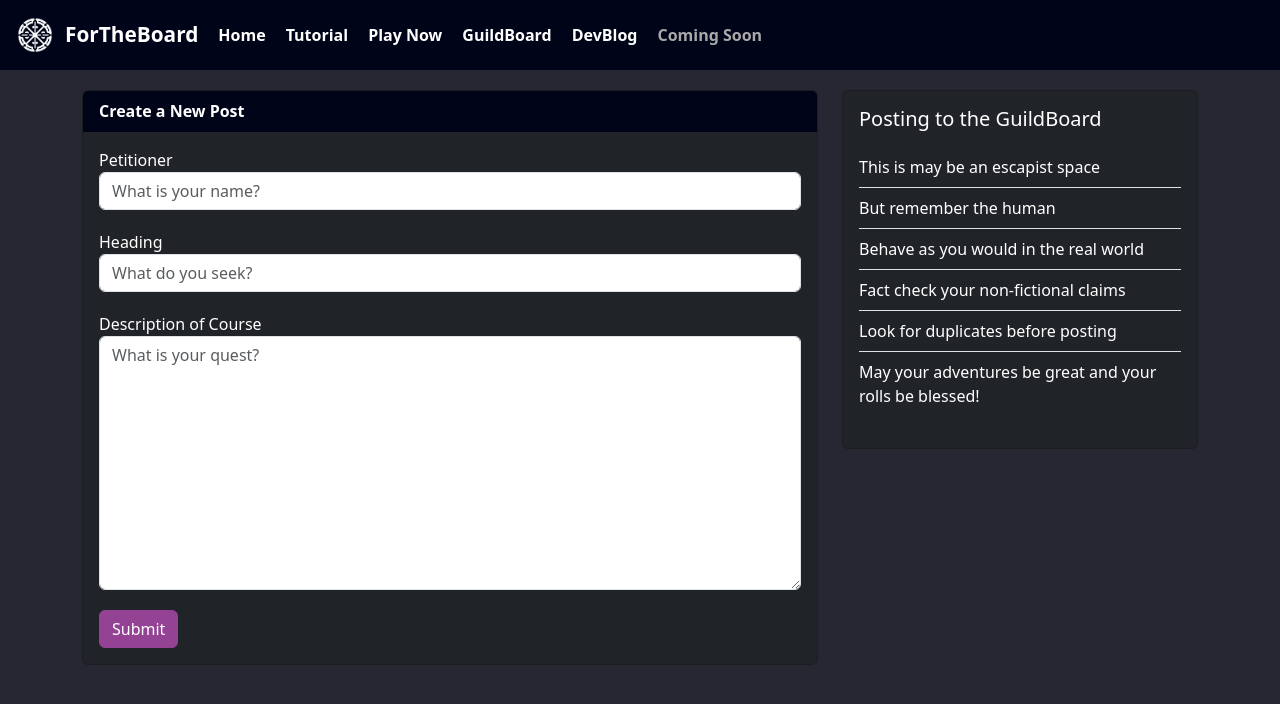
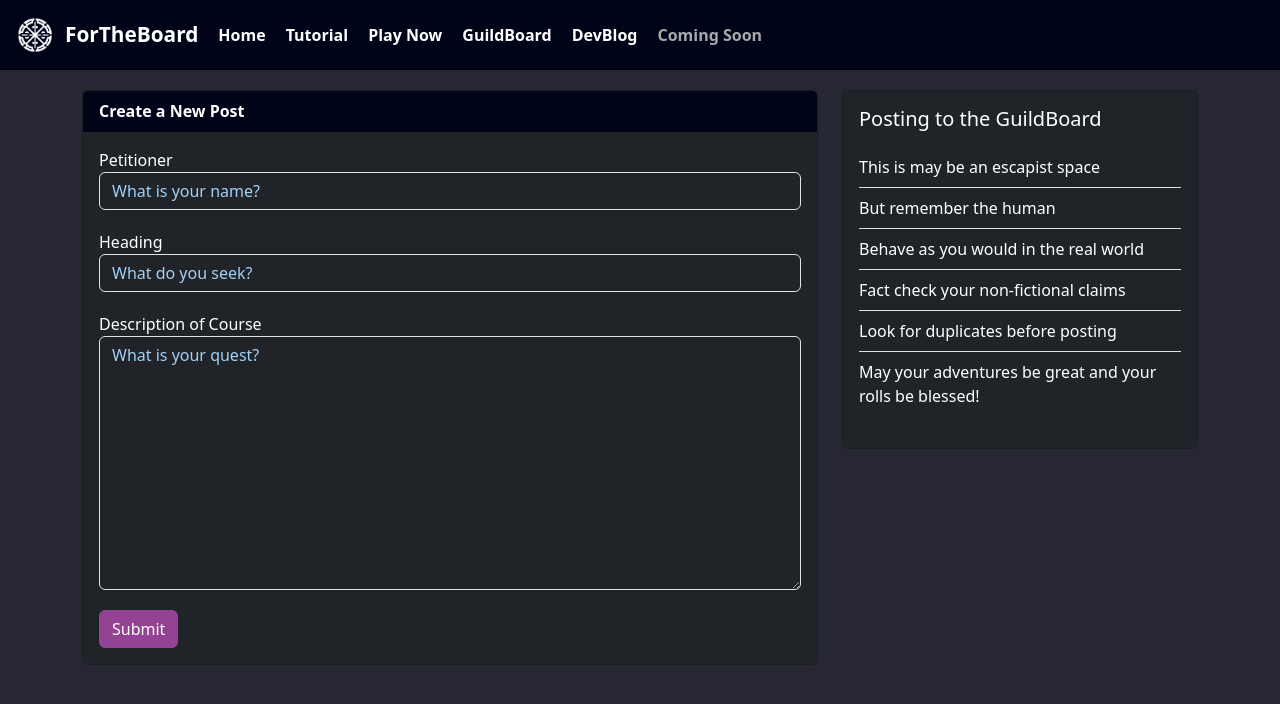
Before and after one commit to weiraven/for-the-board, a Flask app: page /create_post in a window 1280 px wide. Shown: the top 704 px of the page. Run offline with Flask 3, Linux system fonts and the light colour scheme.

Commit message:
modified styling so that input and text area fields have a dark bg as well

```diff
--- a/templates/create_post.html
+++ b/templates/create_post.html
@@ -6,6 +6,18 @@
 
 {% block body %}
 <style>
+    :root {
+        --input-bg: #202428;
+        --input-text: #FFFFFF;
+        --input-placeholder: #A2D0F7;
+    }
+    input, textarea {
+        background-color: var(--input-bg) !important;
+        color: var(--input-text) !important;
+    }
+    input::placeholder, textarea::placeholder {
+        color: var(--input-placeholder) !important;
+    }
     .card-header{
         background-color: #000419;
         color: #FFFFFF;
```
